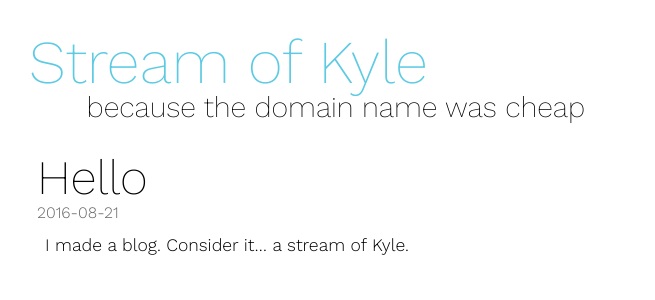
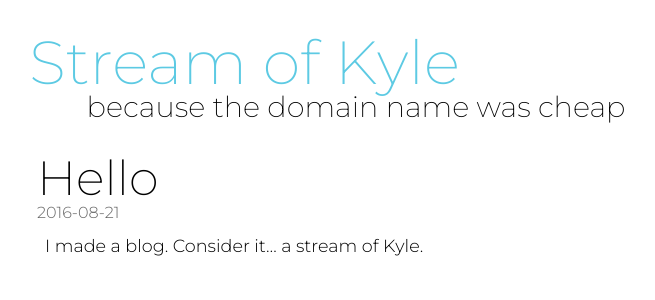
Before and after one commit to kyle-emmerich/kyle-emmerich.github.io, a Jekyll site: the page built from index.html, in a window 1280 px wide. Shown: the top 300 px of the page, without its empty margins (147-802 px from the left). Built offline with Jekyll 4.4.1, drawn with Linux system fonts in a browser that asks for light colours; the list of posts is cut into pages by our own code.

Commit message:
avoid the wrath of lucien's crack squad of dmca lawyers

```diff
--- a/_layouts/page.html
+++ b/_layouts/page.html
@@ -13,7 +13,7 @@
 	{% endif %}
 
 	<link rel="stylesheet" href="/assets/theme.css" />
-	<link rel="stylesheet" href="https://fonts.googleapis.com/css?family=Work+Sans:200,300" />
+	<link rel="stylesheet" href="https://fonts.googleapis.com/css?family=Montserrat:200,300" />
 </head>
 <body data-page="{{ page.slug }}">
 	<header data-component="site-header" role="banner">
--- a/assets/theme.css
+++ b/assets/theme.css
@@ -431,7 +431,7 @@ h1, h2, h3, h4, h5, h6 {
 :root {
 	height: 100%;
 
-	font-family: "Work Sans", sans-serif;
+	font-family: "Montserrat", sans-serif;
 
 	font-weight: 300
 }
--- a/css/main.css
+++ b/css/main.css
@@ -6,7 +6,7 @@
 	height: 100%;
 
 	font: {
-		family: "Work Sans", sans-serif;
+		family: "Montserrat", sans-serif;
 		weight: 300;
 	}
 }
```
